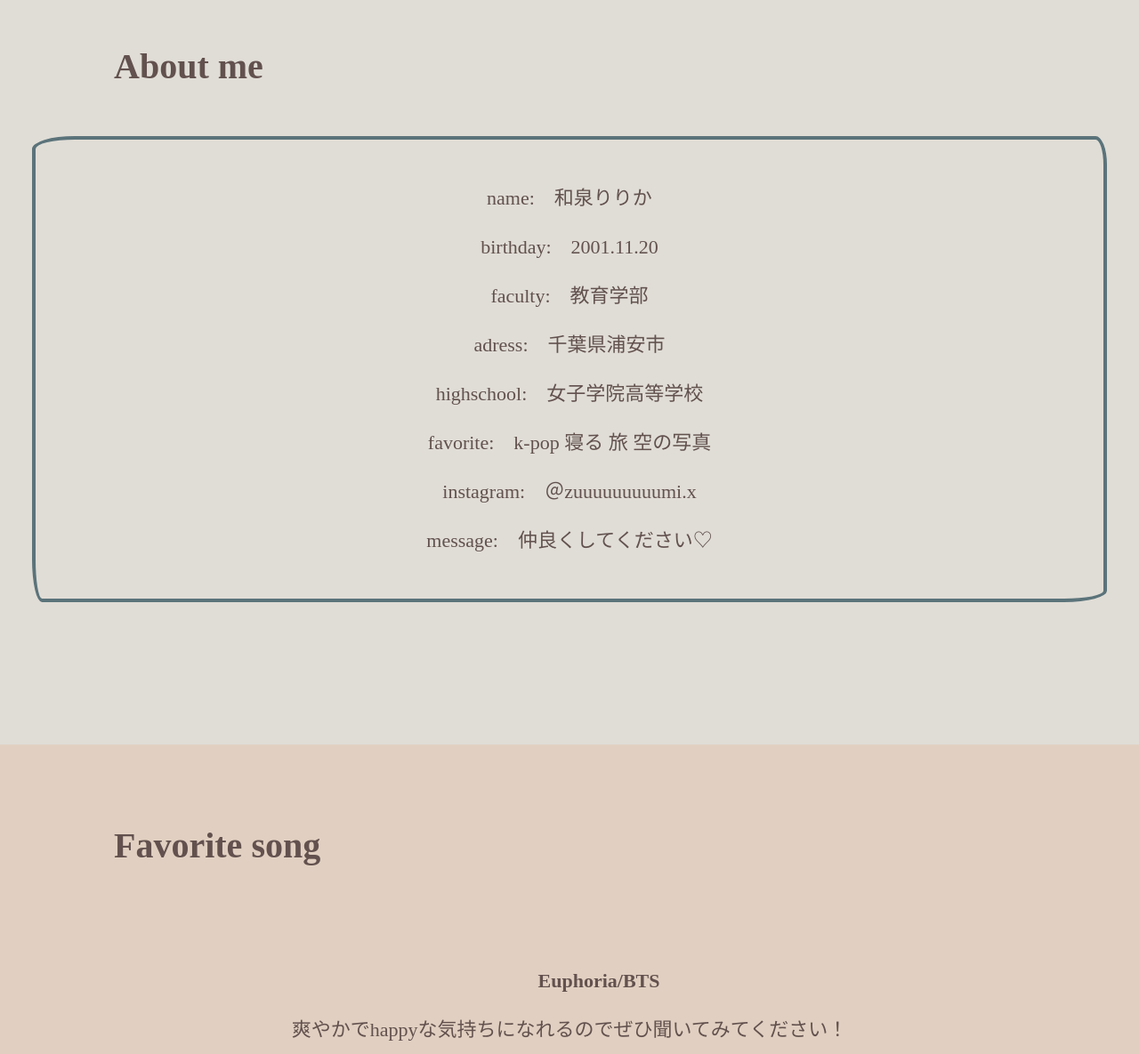
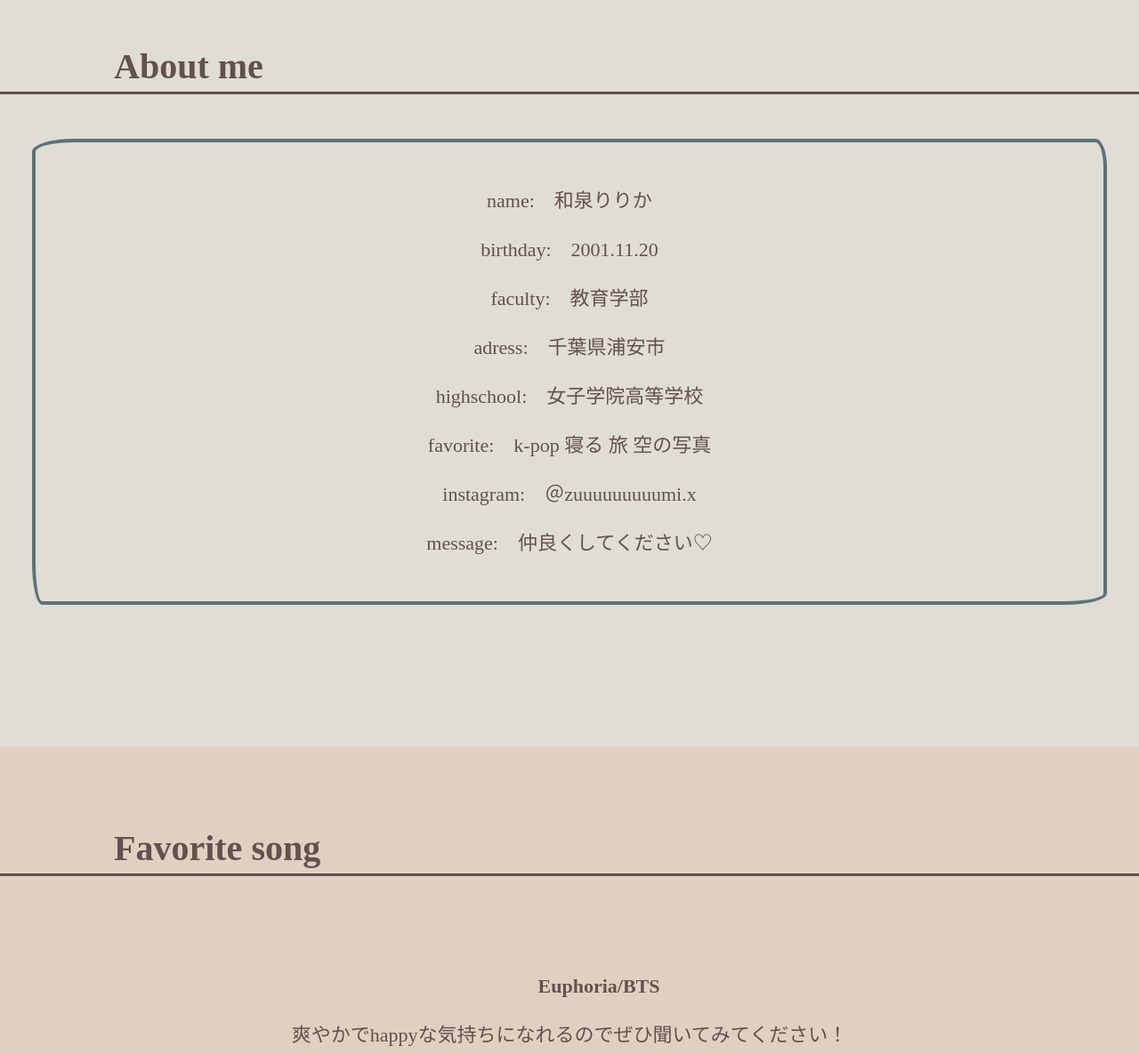
Before and after one commit to wasedasai2021shinkan/ririka, a plain HTML site: page index.html in a window 1280 px wide. Shown: the part 673-1858 px from the top of the page at 89% size. Drawn offline with Linux system fonts and the light colour scheme.

Commit message:
Update ririka.css

```diff
--- a/ririka.css
+++ b/ririka.css
@@ -72,6 +72,7 @@ li {
   padding-bottom: 5px;
   margin-bottom: 50px;
   padding-left:10%;
+  border-bottom: solid 3px #62514e;
 }
 
 .about-contents{
@@ -107,6 +108,7 @@ li {
   padding-bottom: 5px;
   margin-bottom: 50px;
   padding-left:10%;
+  border-bottom: solid 3px #62514e;
 }
 
 .youtube-contents{
```
